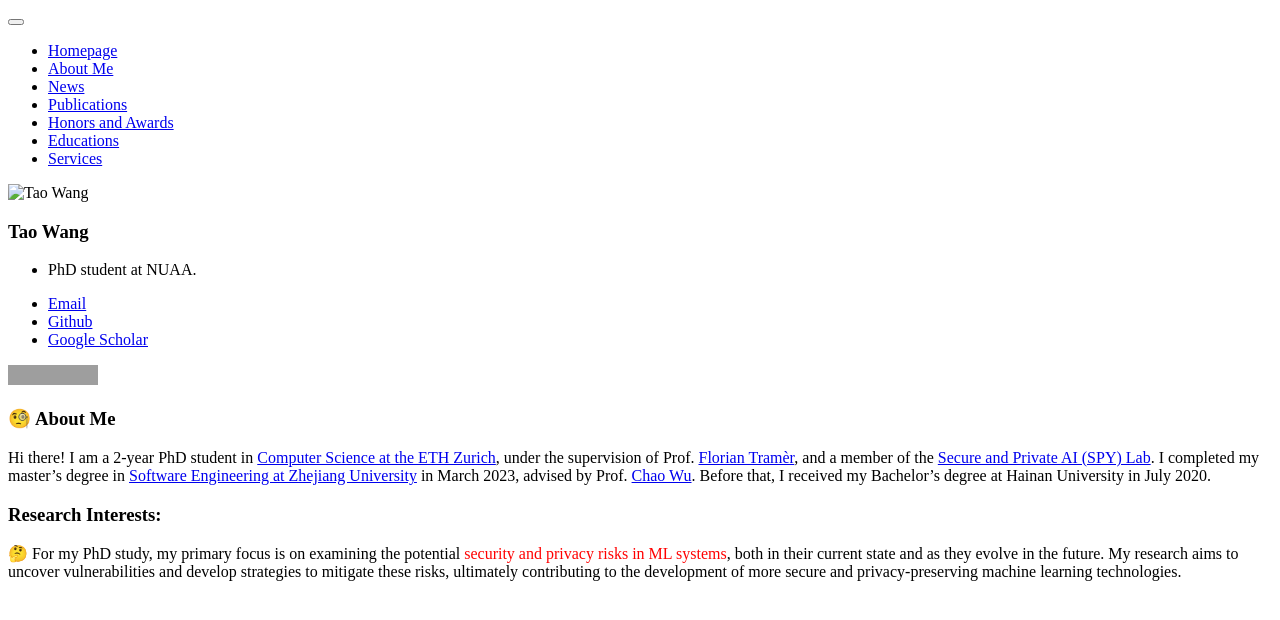
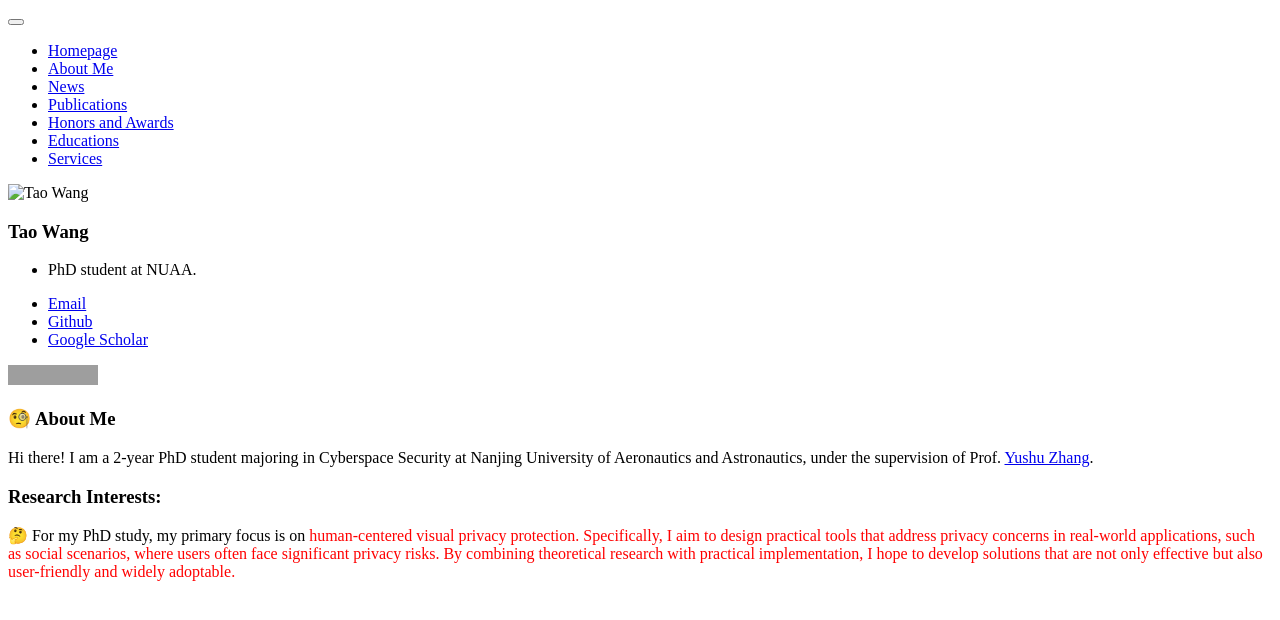
Before and after one commit to xukun12138/xukun12138.github.io, a Jekyll site: the page built from _pages/includes/intro.md, in a window 1280 px wide. Shown: the top 620 px of the page. Built offline with Jekyll 4.4.1, drawn with Linux system fonts in a browser that asks for light colours; our own code applies the rules of GitHub Pages for plain Markdown files; grey boxes are pictures that could not be loaded.

Commit message:
Update intro.md

```diff
--- a/_pages/includes/intro.md
+++ b/_pages/includes/intro.md
@@ -1,8 +1,8 @@
 # 🧐 About Me
 
-Hi there! I am a 2-year PhD student in [Computer Science at the ETH Zurich](https://inf.ethz.ch/), under the supervision of Prof. [Florian Tramèr](https://floriantramer.com/), and a member of the [Secure and Private AI (SPY) Lab](https://spylab.ai/).
-I completed my master's degree in [Software Engineering at Zhejiang University](http://www.cst.zju.edu.cn/cstenglish/main.htm) in March 2023, advised by Prof. [Chao Wu](https://scholar.google.com.hk/citations?user=gpTPt58AAAAJ&hl=zh-CN).
-Before that, I received my Bachelor's degree at Hainan University in July 2020.
+Hi there! I am a 2-year PhD student majoring in Cyberspace Security at Nanjing University of Aeronautics and Astronautics, under the supervision of Prof. [Yushu Zhang](https://yushuzhang.cn/).
+<!--I completed my master's degree in [Software Engineering at Zhejiang University](http://www.cst.zju.edu.cn/cstenglish/main.htm) in March 2023, advised by Prof. [Chao Wu](https://scholar.google.com.hk/citations?user=gpTPt58AAAAJ&hl=zh-CN).
+Before that, I received my Bachelor's degree at Hainan University in July 2020. -->
 
 <!-- Previously, I interned at Sony AI for half a year, focusing on AI security and model compression. Before that, I also interned at Tencent Youtu Lab for one year, exploring federated learning and adversarial attacks. -->
 
@@ -15,4 +15,4 @@ Before that, I received my Bachelor's degree at Hainan University in July 2020.
  -->
 
 
-🤔 For my PhD study,  my primary focus is on examining the potential <font color="red">security and privacy risks in ML systems</font>, both in their current state and as they evolve in the future. My research aims to uncover vulnerabilities and develop strategies to mitigate these risks, ultimately contributing to the development of more secure and privacy-preserving machine learning technologies.
+🤔 For my PhD study,  my primary focus is on <font color="red">human-centered visual privacy protection<font color="red">.  Specifically, I aim to design practical tools that address privacy concerns in real-world applications, such as social scenarios, where users often face significant privacy risks. By combining theoretical research with practical implementation, I hope to develop solutions that are not only effective but also user-friendly and widely adoptable.
```
